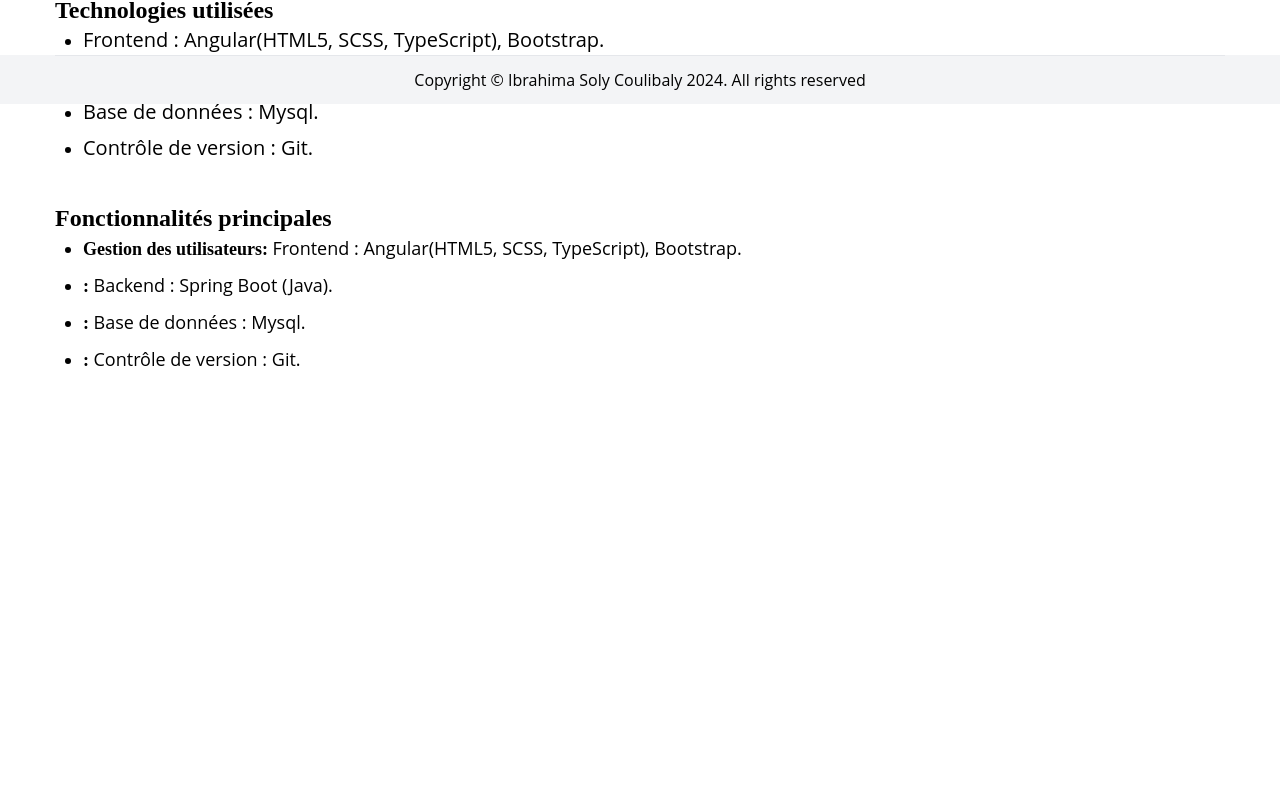
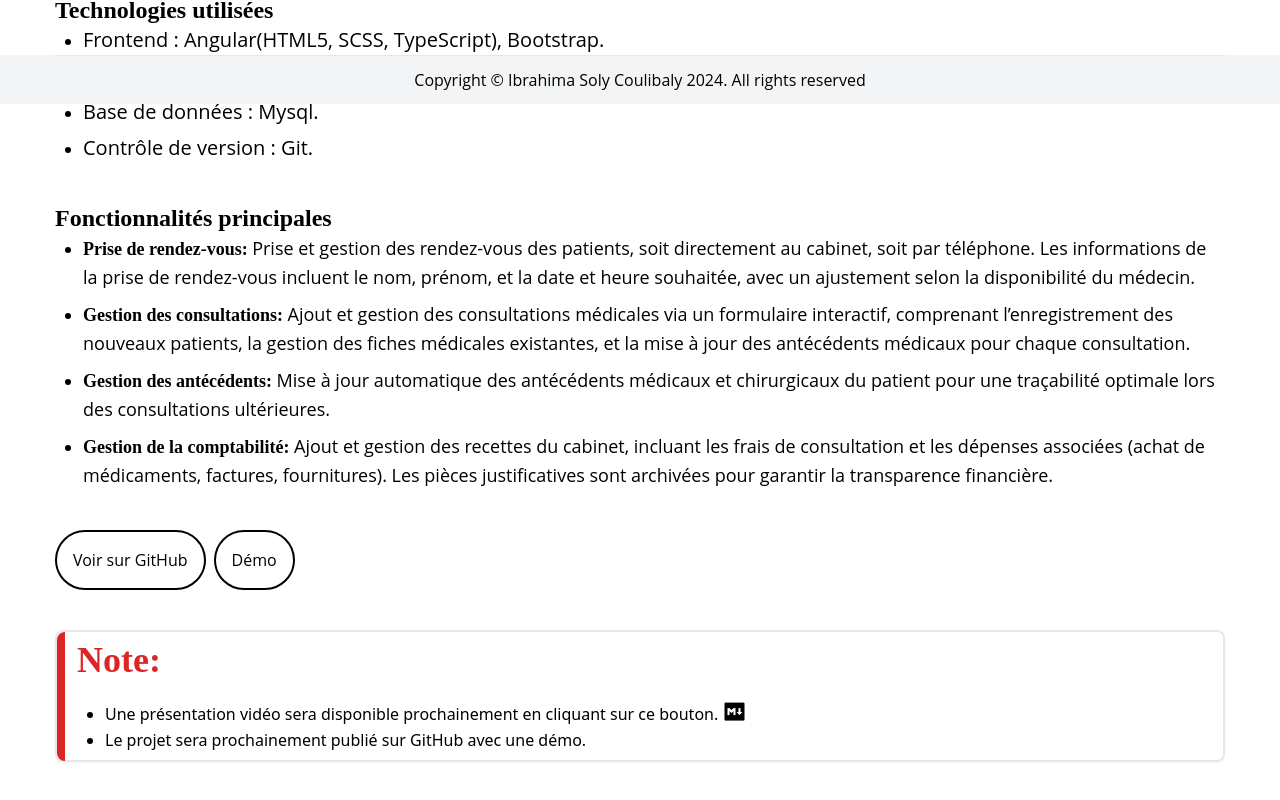
Before and after one commit to ibrahimasoly/Portofolio, an Angular app: page /cabinet in a window 1280 px wide. Shown: the part 696-1496 px from the top of the page. Before the commit the page ends 1070 px from the top, so only its background shows below. Built offline with nearby package versions, Linux system fonts and the light colour scheme.

Commit message:
edit the cabinet-medical.component.ts in component cabinet-medical

```diff
--- a/src/app/components/cabinet-medical/cabinet-medical.component.html
+++ b/src/app/components/cabinet-medical/cabinet-medical.component.html
@@ -1,4 +1,4 @@
-<div class="container mx-auto  w-full mt-24">
+<div class="container mx-auto  w-full my-24">
     <div class="flex flex-col items-center">
         <h1>Cabinet Medicale</h1>
         <span class="flex text-justify mt-2 lg:text-lg">En pratique, le médecin généraliste ou spécialiste fait face, de manière récurrente, à des défis liés à la collecte, la récupération, le traitement et la communication des informations. L'application Cabinet-Médical a pour objectif de résoudre ces problématiques en proposant un système d'information dédié aux professionnels de santé, qu'ils soient généralistes ou spécialistes. Ce système permet de simplifier et d'enrichir les activités quotidiennes des acteurs travaillant dans un cabinet médical, en facilitant l'accès aux dossiers des patients, la gestion des rendez-vous, le suivi des consultations, ainsi que la communication entre les différents intervenants médicaux. Il contribue ainsi à une meilleure organisation et à une prise en charge plus efficace des patients.</span>
@@ -28,7 +28,7 @@
     </div>
    @if (isModalOpen) {
     <div  class=" fixed inset-0 bg-black bg-opacity-50 flex items-center justify-center z-50" (click)="closeModal()">
-      <div class="m-10 lg:m-80 md:m-20" (click)="$event.stopPropagation()">
+      <div class="m-10 lg:m-60  md:m-20" (click)="$event.stopPropagation()">
         <img [src]="modalImage" alt="Image en pleine taille" class=" w-auto  h-auto">
       </div>
   </div>
@@ -56,5 +56,17 @@
       }
     </ul>
   </div>
-
+  <div class="flex flex-row gap-2 mt-10">
+    <button class="border-2 border-black rounded-full max-w-56 p-4 font-secondary">Voir sur GitHub</button>
+    <button class="border-2 border-black rounded-full max-w-56 p-4 font-secondary">Démo</button>
+  </div>
+  <div class="mt-10 w-full border-2 rounded-lg shadow-sm ">
+    <div class="absolute  w-2 h-[195px] lg:h-[129px] sm:h-[125px] rounded-l-lg bg-red-600"></div>
+    <h1 class="text-red-600 ml-5 m-2">Note:</h1>
+    <ul class="list-disc ml-10 gap-2 p-2">
+      <li>Une présentation vidéo sera disponible prochainement en cliquant sur ce bouton. <a href="#" class=" hover:text-blue-800 text-center"><i class="ri-markdown-fill text-2xl"></i></a></li>
+      <li>Le projet sera prochainement publié sur GitHub avec une démo.</li>
+    </ul>
+  </div>
+  <!-- <div class="h-[3000px]"></div> -->
 </div>
--- a/src/app/components/cabinet-medical/cabinet-medical.component.ts
+++ b/src/app/components/cabinet-medical/cabinet-medical.component.ts
@@ -87,23 +87,23 @@ export class CabinetMedicalComponent implements OnInit {
   fonctions=[
     {
       id:1,
-      title:"Gestion des utilisateurs",
-      technologies:"Frontend : Angular(HTML5, SCSS, TypeScript), Bootstrap."
+      title:"Prise de rendez-vous",
+      technologies:"Prise et gestion des rendez-vous des patients, soit directement au cabinet, soit par téléphone. Les informations de la prise de rendez-vous incluent le nom, prénom, et la date et heure souhaitée, avec un ajustement selon la disponibilité du médecin."
     },
     {
       id:2,
-      title:"",
-      technologies:"Backend : Spring Boot (Java)."
+      title:"Gestion des consultations",
+      technologies:"Ajout et gestion des consultations médicales via un formulaire interactif, comprenant l’enregistrement des nouveaux patients, la gestion des fiches médicales existantes, et la mise à jour des antécédents médicaux pour chaque consultation."
     },
     {
       id:3,
-      title:"",
-      technologies:"Base de données : Mysql."
+      title:"Gestion des antécédents",
+      technologies:"Mise à jour automatique des antécédents médicaux et chirurgicaux du patient pour une traçabilité optimale lors des consultations ultérieures."
     },
     {
       id:4,
-      title:"",
-      technologies:"Contrôle de version : Git."
+      title:"Gestion de la comptabilité",
+      technologies:"Ajout et gestion des recettes du cabinet, incluant les frais de consultation et les dépenses associées (achat de médicaments, factures, fournitures). Les pièces justificatives sont archivées pour garantir la transparence financière."
     },
   ];
 
--- a/src/app/components/competence/competence.component.html
+++ b/src/app/components/competence/competence.component.html
@@ -3,8 +3,8 @@
         <p class="text-text-secondary">Découvrez</p>
         <h1>Mes compétences</h1>
     </div>
-    <div class="flex  justify-center lg:m-5  border-2 border-black rounded-lg it gap-5">
-        <ul class="grid grid-cols-2 sm:grid-cols-3 lg:grid-cols-4 gap-2 m-2">
+    <div class="flex  justify-start lg:justify-center sm:justify-center lg:m-5  border-2 border-black rounded-lg it gap-5">
+        <ul class="grid grid-cols-2 sm:grid-cols-3 lg:grid-cols-4  gap-2 m-2">
             <li class="flex flex-row items-start">
                 <i class="ri-verified-badge-fill m-3 text-2xl"></i>
                 <div>
```
